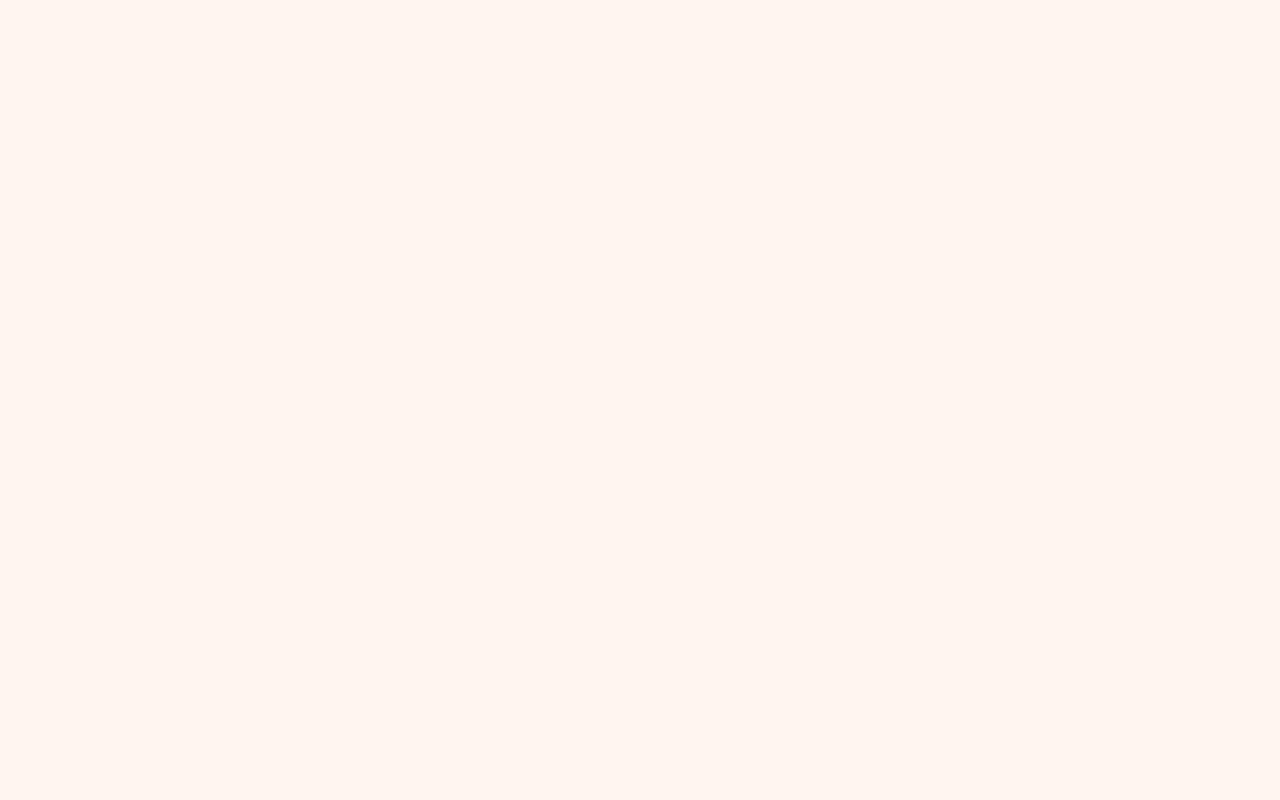
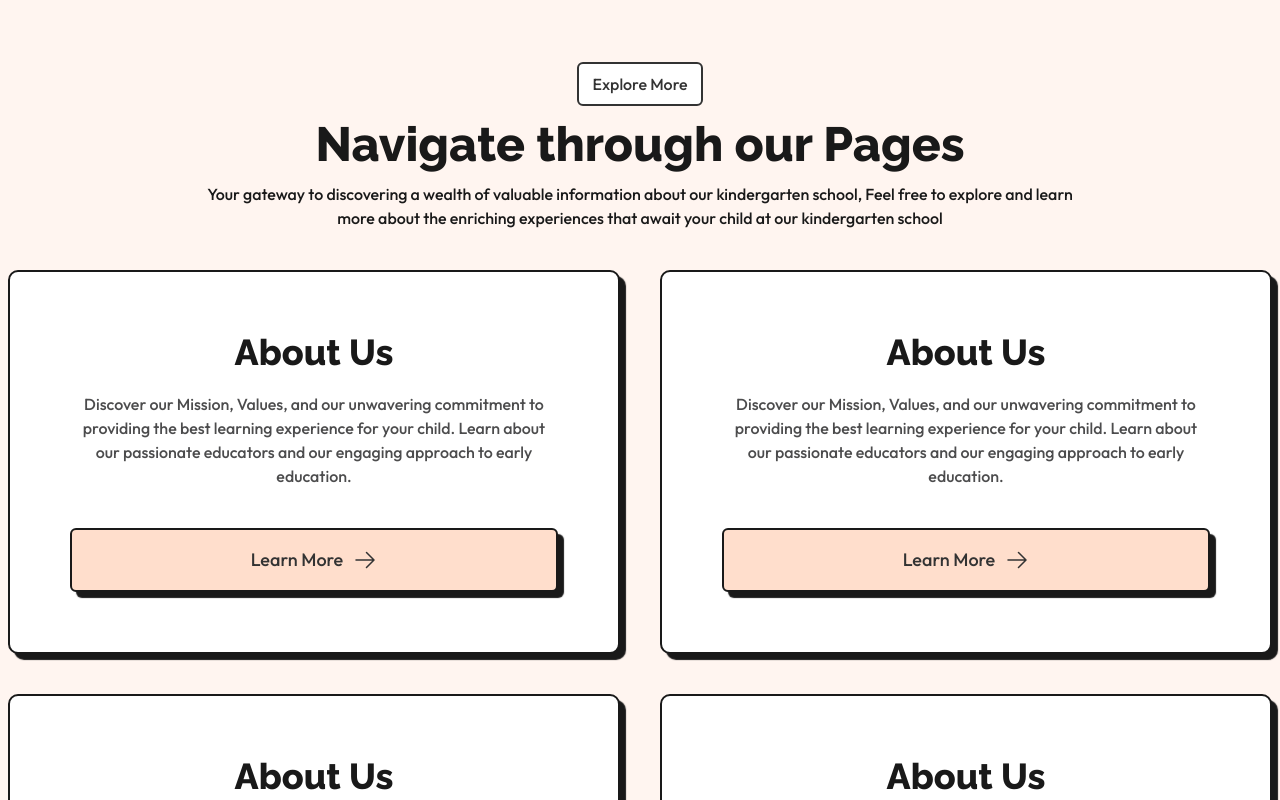
Before and after one commit to iabdwahab/little-learners, a Next.js app: page / in a window 1280 px wide. Shown: the part 2980-3780 px from the top of the page. Before the commit the page ends 3042 px from the top, so only its background shows below. Built offline with nearby package versions, Linux system fonts and the light colour scheme.

Commit message:
NavigatingSection: Beginning Design.

```diff
--- /dev/null
+++ b/app/components/navigating_section/Index.tsx
@@ -0,0 +1,25 @@
+import SectionHeading from "../section_heading/Index";
+import PageCard from "./PageCard";
+
+function NavigatingSection() {
+  return (
+    <section>
+      <SectionHeading>
+        <SectionHeading.Slogan>Explore More</SectionHeading.Slogan>
+        <SectionHeading.Title>Navigate through our Pages</SectionHeading.Title>
+        <SectionHeading.Description>
+          Your gateway to discovering a wealth of valuable information about our kindergarten school, Feel free to explore and learn more about the enriching experiences that await your child at our
+          kindergarten school
+        </SectionHeading.Description>
+      </SectionHeading>
+
+      <div className="grid gap-10 lg:grid-cols-2">
+        <PageCard />
+        <PageCard />
+        <PageCard />
+        <PageCard />
+      </div>
+    </section>
+  );
+}
+export default NavigatingSection;
--- /dev/null
+++ b/app/components/navigating_section/PageCard.tsx
@@ -0,0 +1,24 @@
+import Link from "next/link";
+
+function PageCard() {
+  return (
+    <div className="shadow-main rounded-[10px] border-2 bg-white p-10 text-center lg:p-[60px]">
+      <h4 className="font-raleway text-grey-10 mb-5 text-[28px] font-bold lg:text-4xl">About Us</h4>
+      <p className="text-grey-30 mb-[40px] font-medium">
+        Discover our Mission, Values, and our unwavering commitment to providing the best learning experience for your child. Learn about our passionate educators and our engaging approach to early
+        education.
+      </p>
+      <Link href="#" className="bg-orange-90 shadow-main flex items-center justify-center gap-2.5 rounded-md border-[2px] p-4 font-medium">
+        <span className="text-grey-20 lg:text-lg">Learn More</span>
+        <svg xmlns="http://www.w3.org/2000/svg" viewBox="0 0 24 24" className="fill-grey-20 size-5 lg:size-6">
+          <path
+            fillRule="evenodd"
+            d="M12.97 3.97a.75.75 0 0 1 1.06 0l7.5 7.5a.75.75 0 0 1 0 1.06l-7.5 7.5a.75.75 0 1 1-1.06-1.06l6.22-6.22H3a.75.75 0 0 1 0-1.5h16.19l-6.22-6.22a.75.75 0 0 1 0-1.06Z"
+            clipRule="evenodd"
+          />
+        </svg>
+      </Link>
+    </div>
+  );
+}
+export default PageCard;
--- a/app/page.tsx
+++ b/app/page.tsx
@@ -1,6 +1,7 @@
 import BenefitsSection from "./components/BenefitsSection";
 import FAQsSection from "./components/faqs/Index";
 import HomeLanding from "./components/home_landing/Index";
+import NavigatingSection from "./components/navigating_section/Index";
 import TestimonialsSection from "./components/testimonials_section/Index";
 
 export default function Home() {
@@ -10,6 +11,7 @@ export default function Home() {
       <BenefitsSection />
       <TestimonialsSection />
       <FAQsSection />
+      <NavigatingSection />
     </main>
   );
 }
```
